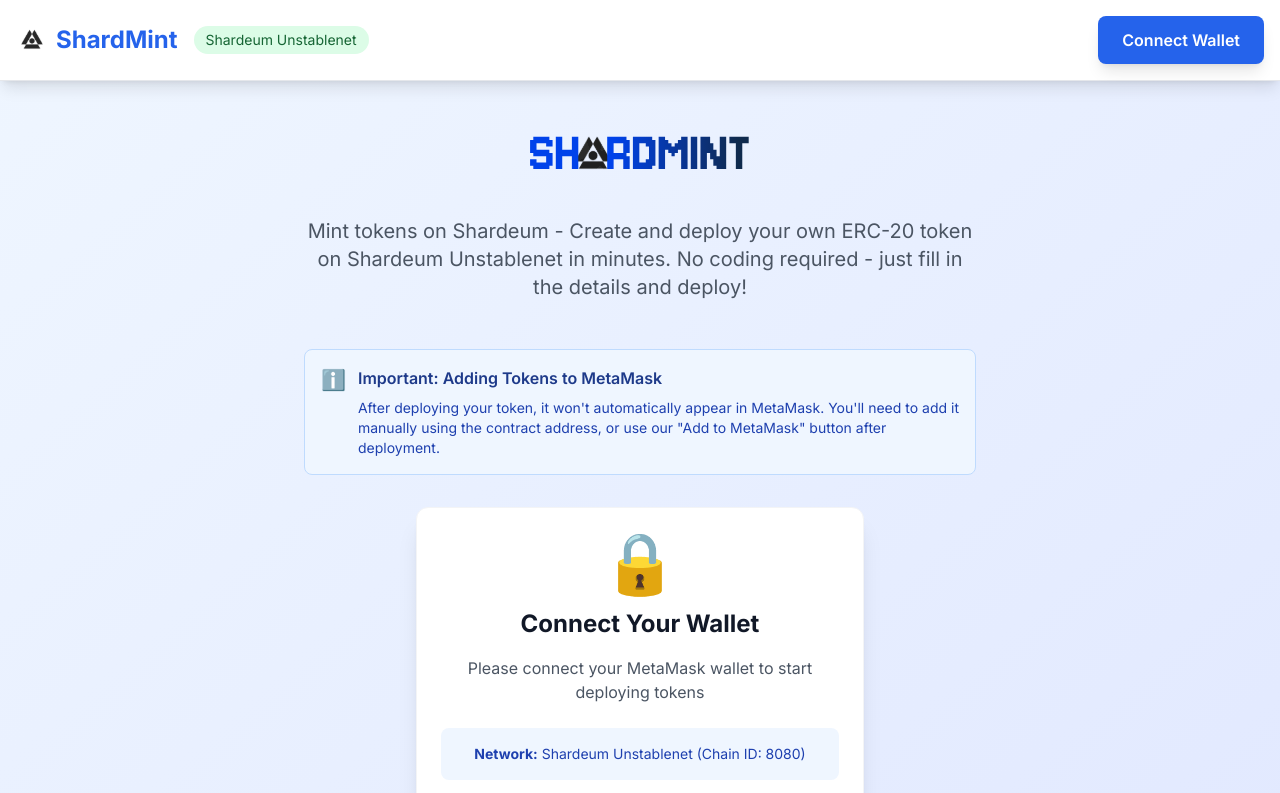
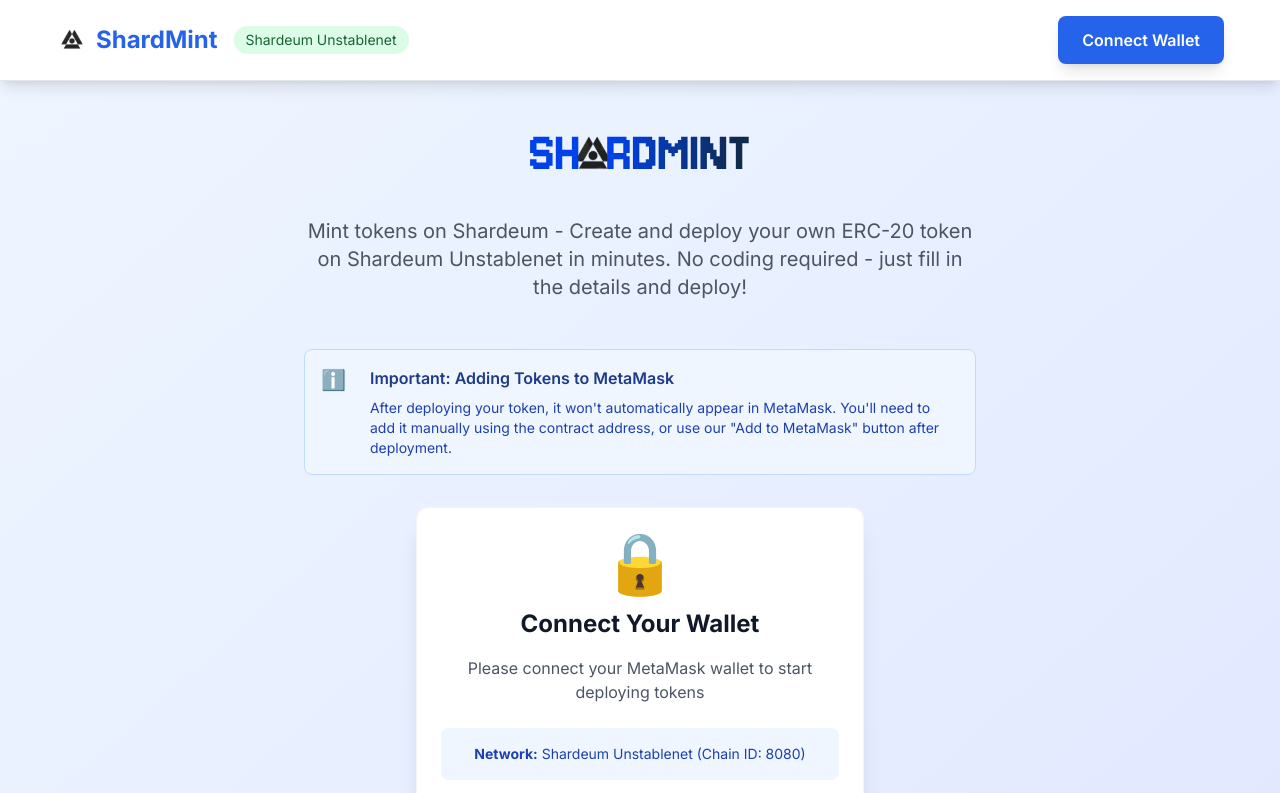
Before and after one commit to hozi8-web3/shardmint, a Next.js app: page / in a window 1280 px wide. Shown: the top 793 px of the page. Built offline with nearby package versions, Linux system fonts and the light colour scheme.

Commit message:
vercel stlying fix

```diff
--- a/app/globals.css
+++ b/app/globals.css
@@ -5,6 +5,13 @@
 @layer base {
   html {
     font-family: Inter, system-ui, sans-serif;
+  }
+
+  body {
+    margin: 0;
+    padding: 0;
+    background: linear-gradient(135deg, #eff6ff 0%, #e0e7ff 100%);
+    min-height: 100vh;
   }
 }
 
@@ -25,3 +32,61 @@
     @apply bg-white rounded-xl shadow-xl p-6 border border-gray-100;
   }
 }
+
+/* Fallback styles in case Tailwind fails */
+.min-h-screen {
+  min-height: 100vh;
+}
+
+.flex {
+  display: flex;
+}
+
+.flex-col {
+  flex-direction: column;
+}
+
+.container {
+  width: 100%;
+  max-width: 1200px;
+  margin: 0 auto;
+}
+
+.mx-auto {
+  margin-left: auto;
+  margin-right: auto;
+}
+
+.px-4 {
+  padding-left: 1rem;
+  padding-right: 1rem;
+}
+
+.py-8 {
+  padding-top: 2rem;
+  padding-bottom: 2rem;
+}
+
+.text-center {
+  text-align: center;
+}
+
+.mb-12 {
+  margin-bottom: 3rem;
+}
+
+.bg-white {
+  background-color: white;
+}
+
+.rounded-xl {
+  border-radius: 0.75rem;
+}
+
+.shadow-xl {
+  box-shadow: 0 20px 25px -5px rgba(0, 0, 0, 0.1), 0 10px 10px -5px rgba(0, 0, 0, 0.04);
+}
+
+.p-6 {
+  padding: 1.5rem;
+}
--- a/app/layout.tsx
+++ b/app/layout.tsx
@@ -34,6 +34,27 @@
 }) {
   return (
     <html lang="en">
+      <head>
+        <style dangerouslySetInnerHTML={{
+          __html: `
+            /* Critical CSS fallback */
+            body { margin: 0; padding: 0; font-family: Inter, system-ui, sans-serif; }
+            .min-h-screen { min-height: 100vh; }
+            .flex { display: flex; }
+            .flex-col { flex-direction: column; }
+            .container { max-width: 1200px; margin: 0 auto; }
+            .mx-auto { margin-left: auto; margin-right: auto; }
+            .px-4 { padding-left: 1rem; padding-right: 1rem; }
+            .py-8 { padding-top: 2rem; padding-bottom: 2rem; }
+            .text-center { text-align: center; }
+            .mb-12 { margin-bottom: 3rem; }
+            .bg-white { background-color: white; }
+            .rounded-xl { border-radius: 0.75rem; }
+            .shadow-xl { box-shadow: 0 20px 25px -5px rgba(0, 0, 0, 0.1), 0 10px 10px -5px rgba(0, 0, 0, 0.04); }
+            .p-6 { padding: 1.5rem; }
+          `
+        }} />
+      </head>
       <body className={inter.className}>
         <div className="min-h-screen bg-gradient-to-br from-blue-50 to-indigo-100">
           {children}
--- a/app/page.tsx
+++ b/app/page.tsx
@@ -29,20 +29,20 @@
   }
 
   return (
-    <div className="min-h-screen flex flex-col">
+    <div className="min-h-screen flex flex-col" style={{ minHeight: '100vh', display: 'flex', flexDirection: 'column' }}>
       <Header
         isConnected={isConnected}
         account={account}
         onConnect={checkWalletConnection}
       />
 
-    <main className="flex-1 container mx-auto px-4 py-8">
-      <div className="text-center mb-12">
-        <div className="flex justify-center mb-6">
-          <img src="/logo-large.svg" alt="ShardMint Logo" className="h-20" />
+    <main className="flex-1 container mx-auto px-4 py-8" style={{ flex: 1, maxWidth: '1200px', margin: '0 auto', padding: '2rem 1rem' }}>
+      <div className="text-center mb-12" style={{ textAlign: 'center', marginBottom: '3rem' }}>
+        <div className="flex justify-center mb-6" style={{ display: 'flex', justifyContent: 'center', marginBottom: '1.5rem' }}>
+          <img src="/logo-large.svg" alt="ShardMint Logo" className="h-20" style={{ height: '5rem' }} />
         </div>
 
-      <p className="text-xl text-gray-600 max-w-2xl mx-auto">
+      <p className="text-xl text-gray-600 max-w-2xl mx-auto" style={{ fontSize: '1.25rem', color: '#4b5563', maxWidth: '42rem', margin: '0 auto' }}>
         Mint tokens on Shardeum - Create and deploy your own ERC-20 token on Shardeum Unstablenet in minutes.
         No coding required - just fill in the details and deploy!
       </p>
@@ -51,12 +51,12 @@
 
 
         {/* Important Notice */}
-        <div className="max-w-2xl mx-auto mb-8 p-4 bg-blue-50 border border-blue-200 rounded-lg">
-          <div className="flex items-start space-x-3">
-            <div className="text-blue-600 text-xl">ℹ️</div>
-            <div className="text-left">
-              <h3 className="font-semibold text-blue-900 mb-2">Important: Adding Tokens to MetaMask</h3>
-              <p className="text-blue-800 text-sm">
+        <div className="max-w-2xl mx-auto mb-8 p-4 bg-blue-50 border border-blue-200 rounded-lg" style={{ maxWidth: '42rem', margin: '0 auto 2rem auto', padding: '1rem', backgroundColor: '#eff6ff', border: '1px solid #bfdbfe', borderRadius: '0.5rem' }}>
+          <div className="flex items-start space-x-3" style={{ display: 'flex', alignItems: 'flex-start', gap: '0.75rem' }}>
+            <div className="text-blue-600 text-xl" style={{ color: '#2563eb', fontSize: '1.25rem' }}>ℹ️</div>
+            <div className="text-left" style={{ textAlign: 'left' }}>
+              <h3 className="font-semibold text-blue-900 mb-2" style={{ fontWeight: '600', color: '#1e3a8a', marginBottom: '0.5rem' }}>Important: Adding Tokens to MetaMask</h3>
+              <p className="text-blue-800 text-sm" style={{ color: '#1e40af', fontSize: '0.875rem' }}>
                 After deploying your token, it won't automatically appear in MetaMask. You'll need to add it manually using the contract address, or use our "Add to MetaMask" button after deployment.
               </p>
             </div>
--- a/package.json
+++ b/package.json
@@ -7,7 +7,8 @@
     "dev": "next dev",
     "build": "next build",
     "start": "next start",
-    "lint": "next lint"
+    "lint": "next lint",
+    "vercel-build": "next build"
   },
   "keywords": [
     "ethereum",
--- a/tailwind.config.js
+++ b/tailwind.config.js
@@ -1,9 +1,9 @@
 /** @type {import('tailwindcss').Config} */
 module.exports = {
   content: [
+    './app/**/*.{js,ts,jsx,tsx,mdx}',
+    './components/**/*.{js,ts,jsx,tsx,mdx}',
     './pages/**/*.{js,ts,jsx,tsx,mdx}',
-    './components/**/*.{js,ts,jsx,tsx,mdx}',
-    './app/**/*.{js,ts,jsx,tsx,mdx}',
   ],
   theme: {
     extend: {
```
Also changed, not shown: vercel.json.
